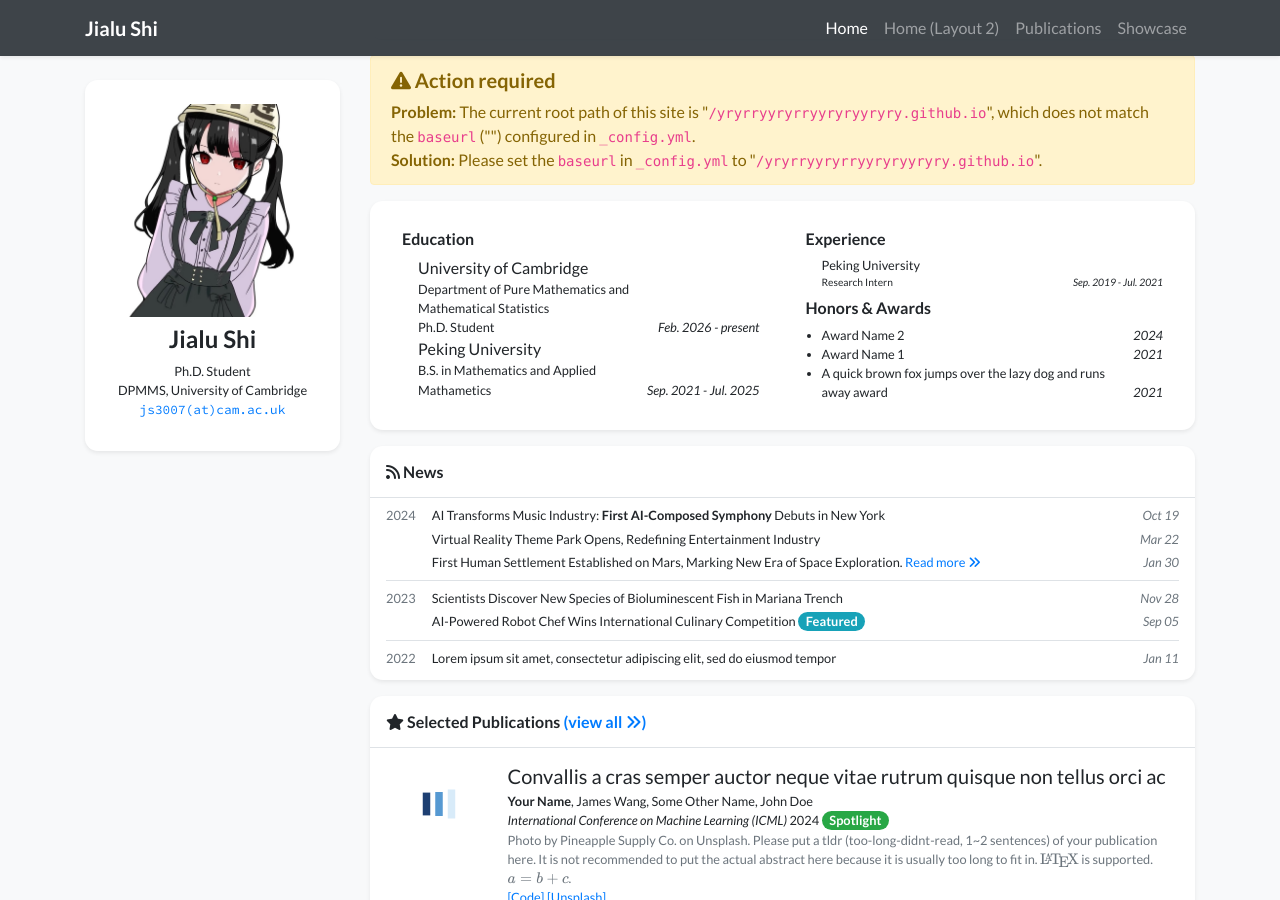
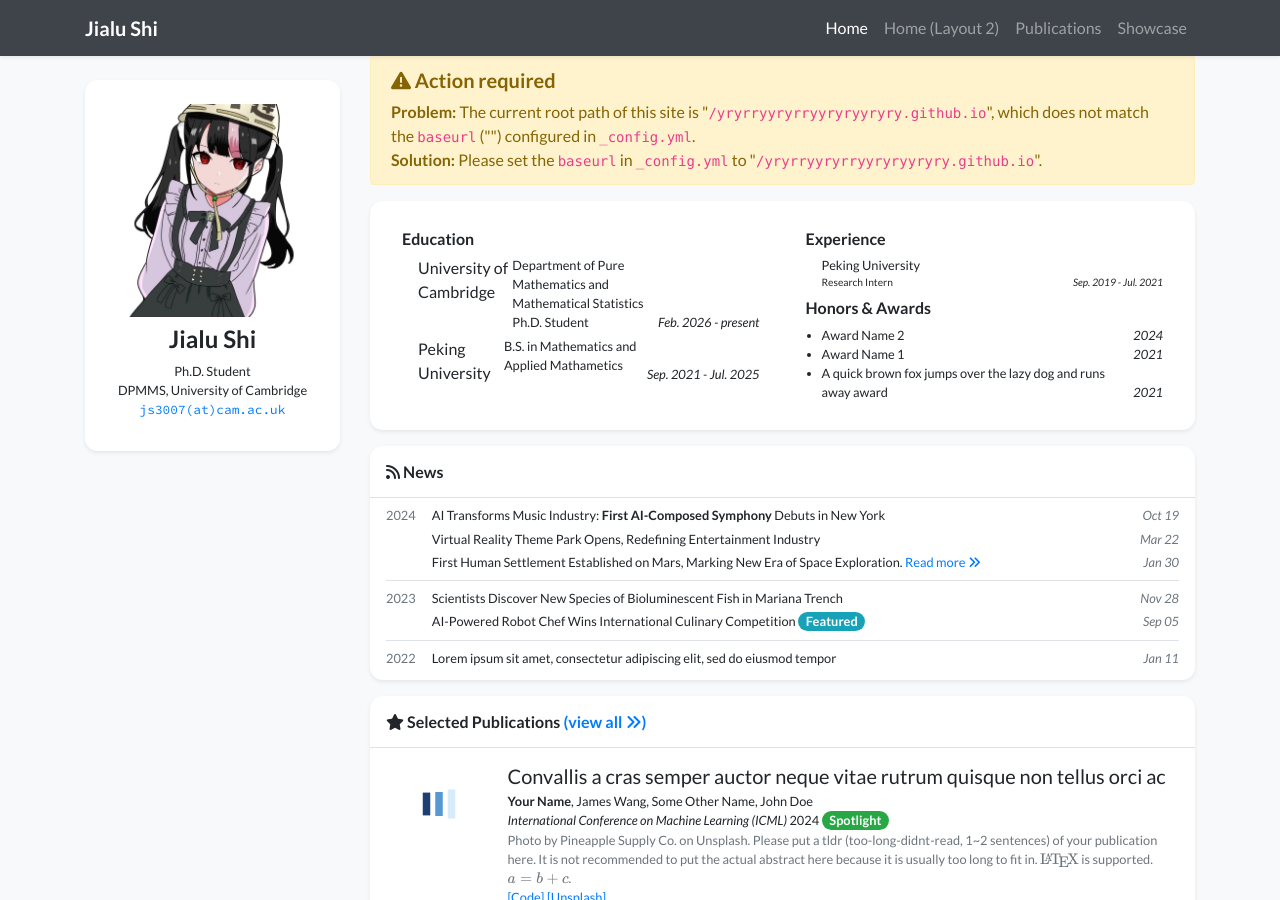
Before and after one commit to yryrryyryrryyryryyryry/yryrryyryrryyryryyryry.github.io, a Jekyll site: the page built from index.html, in a window 1280 px wide and 900 px high, scrolled down 331 px. Built offline with Jekyll 4.4.1, drawn with Linux system fonts in a browser that asks for light colours; nearby versions of some CDN libraries; a style sheet for code colours, icons or effects is not loaded.

Commit message:
experience_card.html

```diff
--- a/_includes/widgets/experience_card.html
+++ b/_includes/widgets/experience_card.html
@@ -10,10 +10,11 @@
                             <!-- <ul class="list-unstyled mb-1"> -->
                             <ul class="list pl-3 mb-1">
                                 {% for item in site.data.profile.education %}
-                                <!-- <li class="media mb-1"> -->
-                                <li class="d-flex">
+                               <li class="media mb-1">
+                                <!--<li class="d-flex"> -->
                                     <!-- <img src="{{ item.logo | relative_url }}" alt="{{ item.name }}" style="width: 18px;" class="mr-1 mt-1"> -->
-                                    <div class="media-body">
+                                    <!-- <div class="media-body"> -->
+                                    <div class="d-flex">
                                         <div>{{ item.name }}</div>
                                         <div class="small">{{ item.dept }}</div>
                                         <div class="small d-flex">
```
